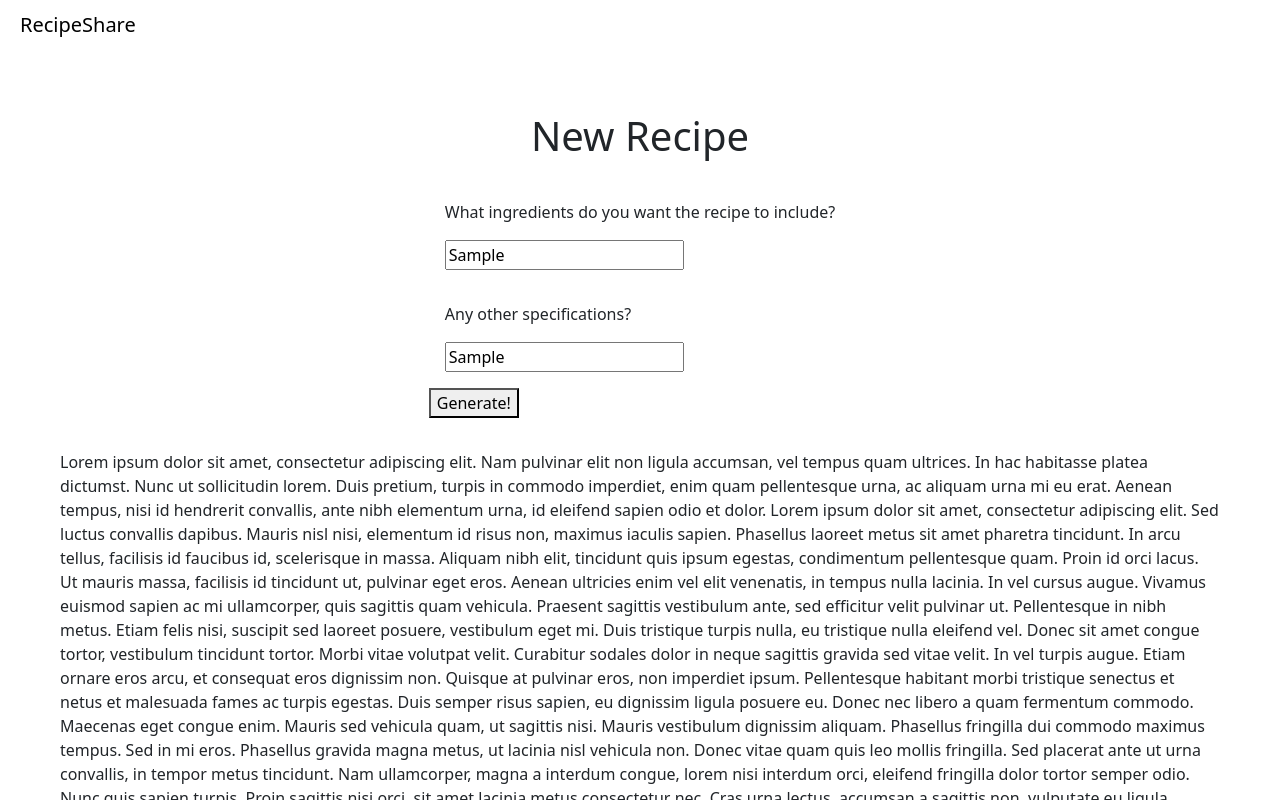
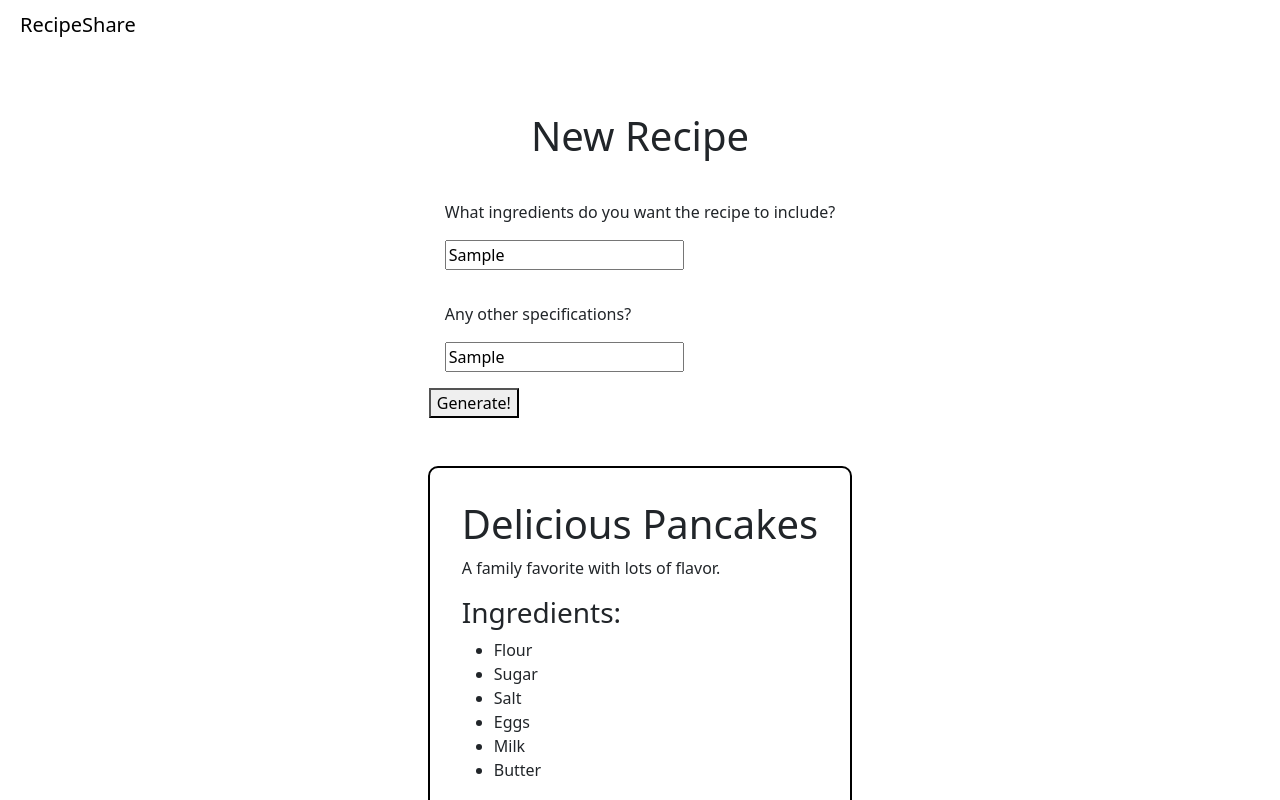
Before and after one commit to M1tchM355/startup, a React (Vite) app: page /new in a window 1280 px wide. Both pictures are taken after typing "Sample", "Sample" into the empty fields and a click on the button "Generate!". Shown: the top 800 px of the page. Built offline with nearby package versions, Linux system fonts and the light colour scheme.

Commit message:
updated new to make a new random recipe and save it to the local storage

```diff
--- a/src/new/new.jsx
+++ b/src/new/new.jsx
@@ -1,25 +1,44 @@
 import React from 'react';
 import Button from 'react-bootstrap/Button';
 import './new.css'
+import { Recipe } from '../recipe/recipe.jsx';
 
 export function New() {
-  const [showGenerate, setShowGenerate] = React.useState(true); // pretty sure I always want this to show, but keeping it here in case I change my mind
   const [showNewRecipe, setShowNewRecipe] = React.useState(false);
-  const [showPopup, setShowPopup] = React.useState(false);
+  const [recipeData, setRecipeData] = React.useState([]);
+  const [newRecipe, setNewRecipe] = React.useState([]);
+
+  //this is a helper function to generate random text for the recipes. this will change once I implement the AI API
+  const generateRandomText = () => {
+    const titles = ["Delicious Pancakes", "Spaghetti Bolognese", "Veggie Stir-Fry", "Homemade Pizza"];
+    const descriptions = [
+      "A quick and easy recipe to make at home.",
+      "A family favorite with lots of flavor.",
+      "Packed with fresh vegetables and taste.",
+      "Perfect for a cozy night in."
+    ];
+    const reviews = ['0 stars, no comments', '2 stars, 3 comments', '5 stars, 10 comments'];
+    const randomID = Math.floor(Math.random() * 100);
+    const randomTitle = titles[Math.floor(Math.random() * titles.length)];
+    const randomDescription = descriptions[Math.floor(Math.random() * descriptions.length)];
+    const randomIngredients = ["Flour", "Sugar", "Salt", "Eggs", "Milk", "Butter"];
+    const randomDirections = 'Mix the ingredients together!';
+    const randomReviews = reviews[Math.floor(Math.random() * reviews.length)];
+    return { title: randomTitle, description: randomDescription, ingredients: randomIngredients, directions: randomDirections, reviews: randomReviews, recipeID: randomID};
+  };
 
   const handleGenerateClick = (e) => {
     e.preventDefault();
     setShowNewRecipe(true);
-  };
-
-  const handleIMadeItClick = () => {
-    setShowPopup(true);
+    setNewRecipe(generateRandomText());
+    setRecipeData([...recipeData, newRecipe]);
+    const storedRecipes = JSON.parse(localStorage.getItem("recipes")) || [];
+    localStorage.setItem("recipes", JSON.stringify([...storedRecipes, newRecipe]));
   };
 
   return (
     <main className="container-fluid">
       <h1>New Recipe</h1>
-      {showGenerate && (
         <section className="generate">
           <form>
             <div>
@@ -33,50 +52,21 @@ export function New() {
             <button type="submit" onClick={handleGenerateClick}>Generate!</button>
           </form>
         </section>
-      )}
       {showNewRecipe && (
         <section className='new-recipe'>
-          <p>Lorem ipsum dolor sit amet, consectetur adipiscing elit. Nam pulvinar elit non ligula accumsan, vel tempus quam ultrices. In hac habitasse platea dictumst. Nunc ut sollicitudin lorem. Duis pretium, turpis in commodo imperdiet, enim quam pellentesque urna, ac aliquam urna mi eu erat. Aenean tempus, nisi id hendrerit convallis, ante nibh elementum urna, id eleifend sapien odio et dolor. Lorem ipsum dolor sit amet, consectetur adipiscing elit. Sed luctus convallis dapibus. Mauris nisl nisi, elementum id risus non, maximus iaculis sapien. Phasellus laoreet metus sit amet pharetra tincidunt. In arcu tellus, facilisis id faucibus id, scelerisque in massa. Aliquam nibh elit, tincidunt quis ipsum egestas, condimentum pellentesque quam.
-
-            Proin id orci lacus. Ut mauris massa, facilisis id tincidunt ut, pulvinar eget eros. Aenean ultricies enim vel elit venenatis, in tempus nulla lacinia. In vel cursus augue. Vivamus euismod sapien ac mi ullamcorper, quis sagittis quam vehicula. Praesent sagittis vestibulum ante, sed efficitur velit pulvinar ut. Pellentesque in nibh metus. Etiam felis nisi, suscipit sed laoreet posuere, vestibulum eget mi. Duis tristique turpis nulla, eu tristique nulla eleifend vel. Donec sit amet congue tortor, vestibulum tincidunt tortor. Morbi vitae volutpat velit. Curabitur sodales dolor in neque sagittis gravida sed vitae velit. In vel turpis augue. Etiam ornare eros arcu, et consequat eros dignissim non. Quisque at pulvinar eros, non imperdiet ipsum. Pellentesque habitant morbi tristique senectus et netus et malesuada fames ac turpis egestas.
-
-            Duis semper risus sapien, eu dignissim ligula posuere eu. Donec nec libero a quam fermentum commodo. Maecenas eget congue enim. Mauris sed vehicula quam, ut sagittis nisi. Mauris vestibulum dignissim aliquam. Phasellus fringilla dui commodo maximus tempus. Sed in mi eros. Phasellus gravida magna metus, ut lacinia nisl vehicula non. Donec vitae quam quis leo mollis fringilla. Sed placerat ante ut urna convallis, in tempor metus tincidunt. Nam ullamcorper, magna a interdum congue, lorem nisi interdum orci, eleifend fringilla dolor tortor semper odio. Nunc quis sapien turpis. Proin sagittis nisi orci, sit amet lacinia metus consectetur nec. Cras urna lectus, accumsan a sagittis non, vulputate eu ligula. Integer iaculis accumsan interdum. Etiam ac porttitor tortor.</p>
-          <p><button type="button" onClick={handleIMadeItClick}>I made it!</button></p>
-        </section>
-      )}
-      {showPopup && (
-        <section className="popup">
-          <form method="get" action="box">
-            <div className="stars">
-              <p>Rating:</p>
-              <Button variant='primary'>
-                <img src='star.png' width="50" />
-              </Button>
-              <Button variant='primary'>
-                <img src='star.png' width="50" />
-              </Button>
-              <Button variant='primary'>
-                <img src='star.png' width="50" />
-              </Button>
-              <Button variant='primary'>
-                <img src='star.png' width="50" />
-              </Button>
-              <Button variant='primary'>
-                <img src='star.png' width="50" />
-              </Button>
-            </div>
-            <div>
-              <label htmlFor="comments">Comments: (optional)</label>
-              <p><input type="textarea" id="comments" placeholder="Comments" /></p>
-            </div>
-            <div>
-              <label htmlFor="save">Save to personal recipe box? </label>
-              <input type="checkbox" id="save" />
-            </div>
-            <div>
-              <button type="submit">Submit</button>
-            </div>
-          </form>
+          <section className="recipe-card">
+        <Recipe
+          title={newRecipe.title}
+          description={newRecipe.description}
+          ingredients={newRecipe.ingredients}
+          directions={newRecipe.directions}
+          reviews={newRecipe.reviews}
+          recipeID={newRecipe.recipeID}
+        />
+        {/* <Button variant='primary' onClick={() => navigate('/recipe')}>
+          See full recipe
+        </Button> */}
+          </section>
         </section>
       )}
     </main>
```
